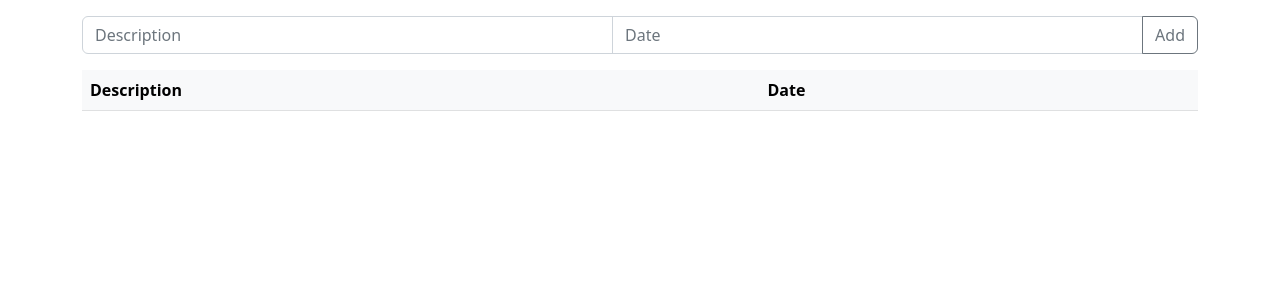
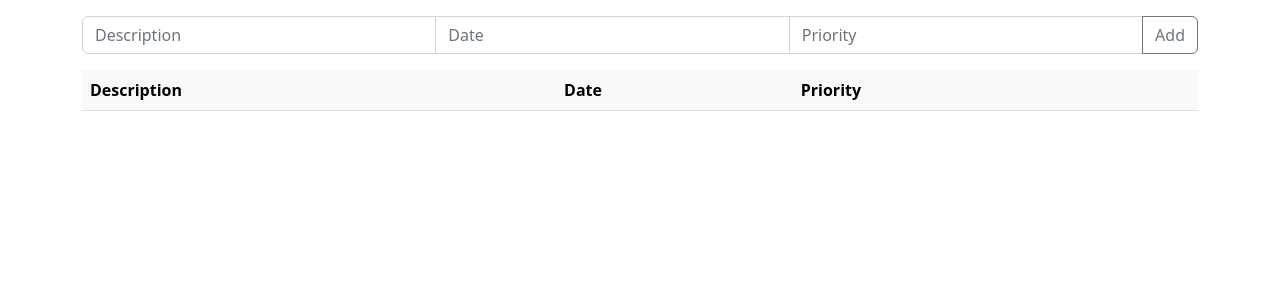
Before and after one commit to adrian-kalinin/react-todolist, a React (Create React App) app: page / in a window 1280 px wide. Shown: the top 300 px of the page. Built offline with nearby package versions, Linux system fonts and the light colour scheme.

Commit message:
Add priority field to todos

```diff
--- a/src/components/AddTodo.jsx
+++ b/src/components/AddTodo.jsx
@@ -17,6 +17,13 @@ function AddTodo(props) {
         value={newTodo.date}
         placeholder="Date"
       />
+      <input
+        type="text"
+        className="form-control"
+        onChange={(event) => setNewTodo({ ...newTodo, priority: event.target.value })}
+        value={newTodo.priority}
+        placeholder="Priority"
+      />
       <button type="submit" className="btn btn-outline-secondary" onClick={addTodo}>
         Add
       </button>
--- a/src/components/App.jsx
+++ b/src/components/App.jsx
@@ -3,7 +3,7 @@ import TodoTable from './TodoTable';
 import AddTodo from './AddTodo';
 
 function App() {
-  const [newTodo, setNewTodo] = useState({ description: '', date: '' });
+  const [newTodo, setNewTodo] = useState({ description: '', date: '', priority: '' });
   const [todos, setTodos] = useState([]);
 
   const addTodo = (event) => {
@@ -11,7 +11,7 @@ function App() {
 
     if (newTodo.description && newTodo.date) {
       setTodos([...todos, newTodo]);
-      setNewTodo({ description: '', date: '' });
+      setNewTodo({ description: '', date: '', priority: '' });
     }
   };
 
--- a/src/components/TodoTable.jsx
+++ b/src/components/TodoTable.jsx
@@ -7,6 +7,7 @@ function TodoTable(props) {
         <tr>
           <th>Description</th>
           <th>Date</th>
+          <th>Priority</th>
           <th>{' '}</th>
         </tr>
       </thead>
@@ -16,6 +17,7 @@ function TodoTable(props) {
           <tr key={index}>
             <td>{todo.description}</td>
             <td>{todo.date}</td>
+            <td>{todo.priority}</td>
             <td className="text-end">
               <button
                 type="button"
```
